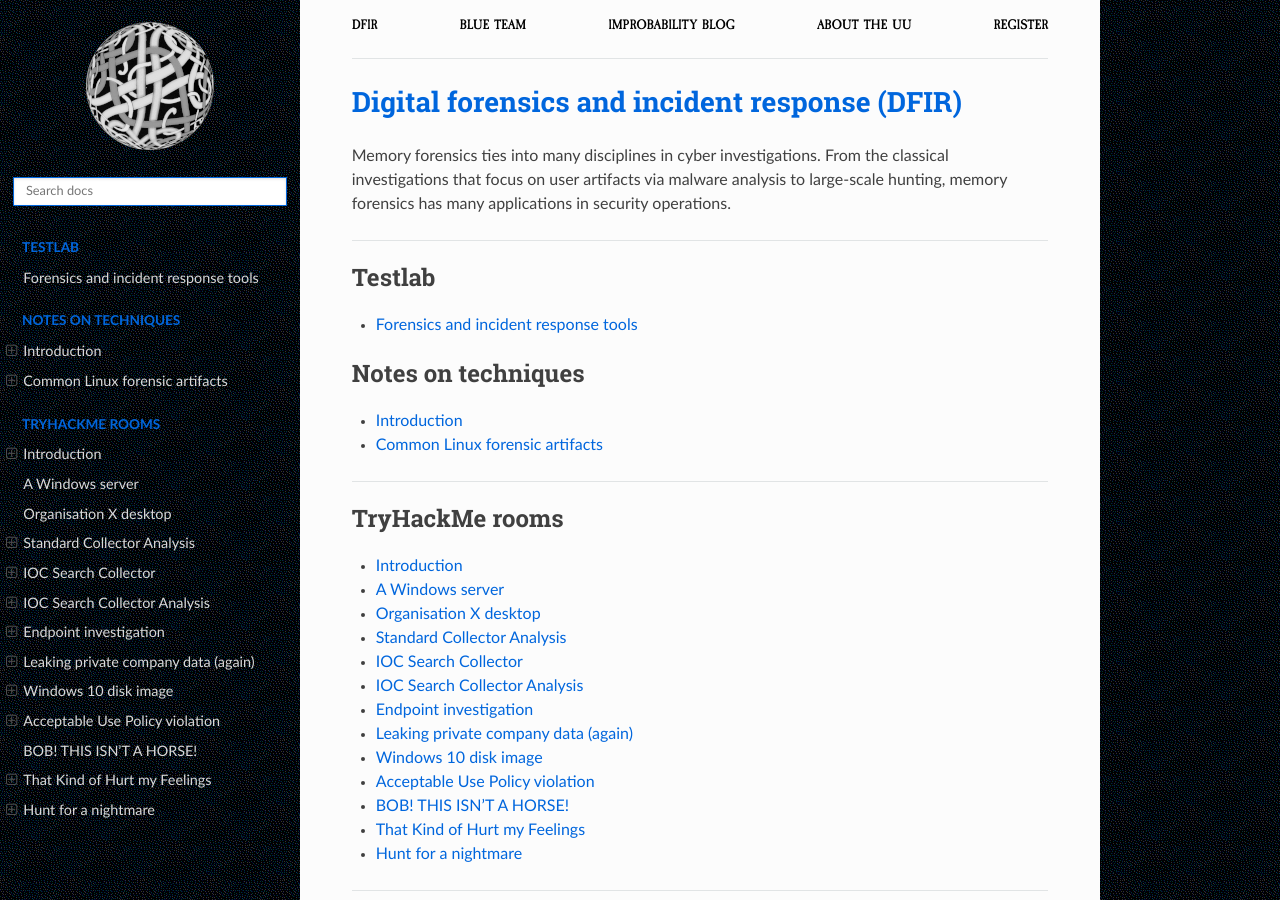
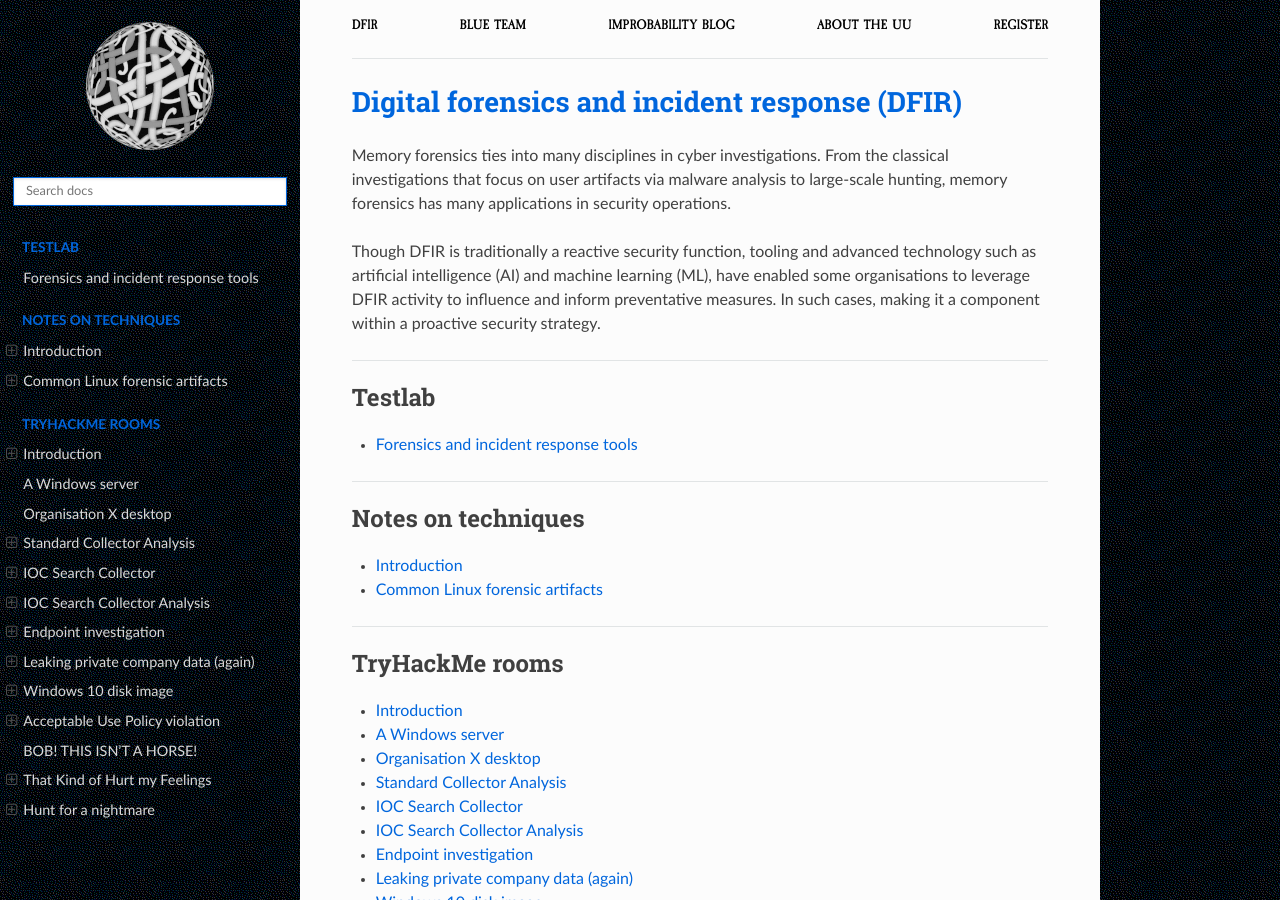
Before and after one commit to tymyrddin/blue-dfir, a Sphinx documentation site: the page built from source/index.rst, in a window 1280 px wide and 900 px high. Built offline with Sphinx 7.4.7 and the Read the Docs theme 2.0.0, drawn with Linux system fonts in a browser that asks for light colours.

Commit message:
Refactoring

```diff
--- a/source/index.rst
+++ b/source/index.rst
@@ -1,9 +1,9 @@
 Digital forensics and incident response (DFIR)
 ===========================================================
 
-Memory forensics ties into many disciplines in cyber investigations. From the classical investigations that focus on
-user artifacts via malware analysis to large-scale hunting, memory forensics has many applications in security
-operations.
+Memory forensics ties into many disciplines in cyber investigations. From the classical investigations that focus on user artifacts via malware analysis to large-scale hunting, memory forensics has many applications in security operations.
+
+Though DFIR is traditionally a reactive security function, tooling and advanced technology such as artificial intelligence (AI) and machine learning (ML), have enabled some organisations to leverage DFIR activity to influence and inform preventative measures. In such cases, making it a component within a proactive security strategy.
 
 ----
 
@@ -13,6 +13,8 @@ operations.
    :caption: Testlab
 
    Forensics and incident response tools <https://blue.tymyrddin.dev/projects/testlab/en/latest/docs/dfir/README.html>
+
+----
 
 .. toctree::
    :glob:
```
Also changed, not shown: other parts of source/index.rst (+1 -1 lines), source/_static/images/books.png (added), source/_static/images/ir-books.png (deleted), source/_static/images/kape.png (deleted).
